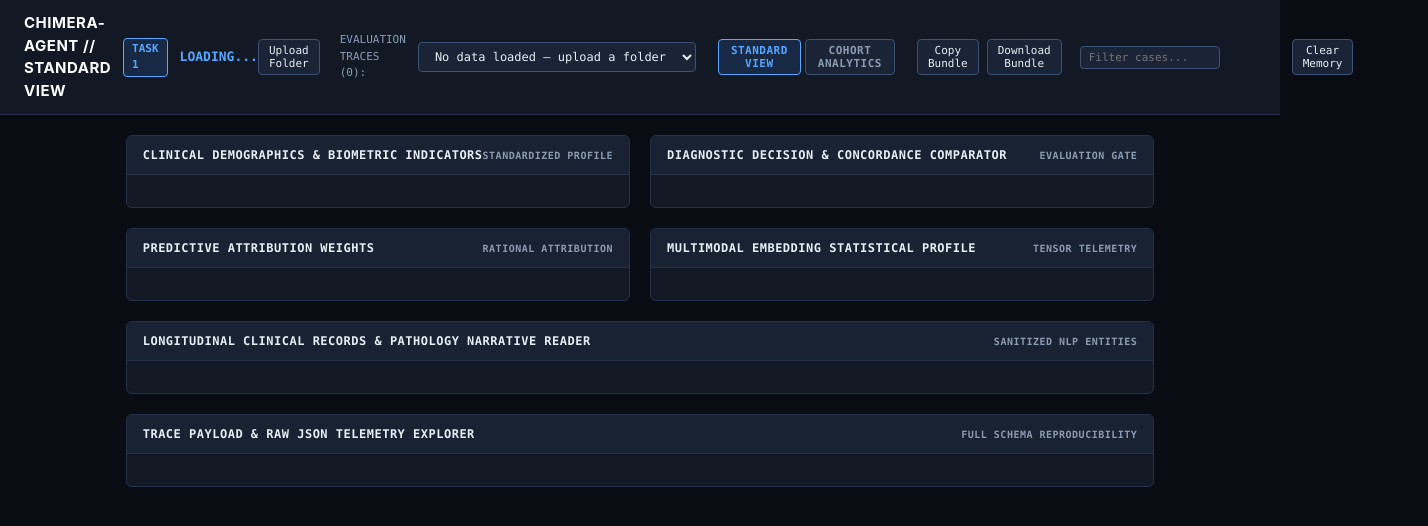
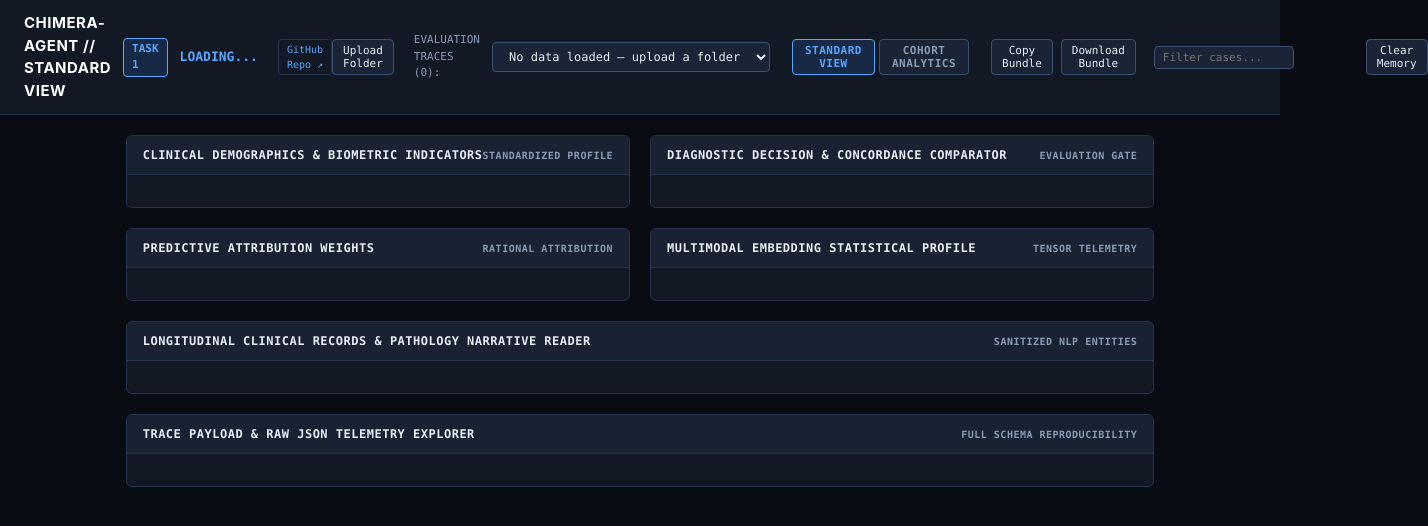
Before and after one commit to mohamedhossammohamed/chimera-dashboard, a website with bundled scripts: page docs/index.html in a window 1280 px wide. Shown: the whole page, 1428 px wide, since content can reach past the window. Built offline with nearby package versions, Linux system fonts and the light colour scheme.

Commit message:
Add GitHub repo link to header and Actions workflow for Pages deployment
- Header now links to the GitHub repository
- New deploy-pages.yml workflow: builds from docs/ on push to main,
  deploys via actions/deploy-pages (replaces legacy branch deployment)
- Pages source switched from legacy branch to GitHub Actions

```diff
--- a/docs/index.html
+++ b/docs/index.html
@@ -17,6 +17,7 @@
         <div class="brand-title">CHIMERA-AGENT // STANDARD VIEW</div>
         <span class="badge-task" id="current-task-badge">TASK 1</span>
         <span class="badge-case" id="current-case-id">LOADING...</span>
+        <a href="https://github.com/mohamedhossammohamed/chimera-dashboard" target="_blank" rel="noopener" style="font-family: var(--font-mono); font-size: 10px; color: var(--text-link); text-decoration: none; margin-left: 8px; border: 1px solid var(--border-subtle); padding: 2px 8px; border-radius: 3px;">GitHub Repo ↗</a>
       </div>
 
       <div class="controls-group">
```
Also changed, not shown: .github/workflows/deploy-pages.yml (added).
